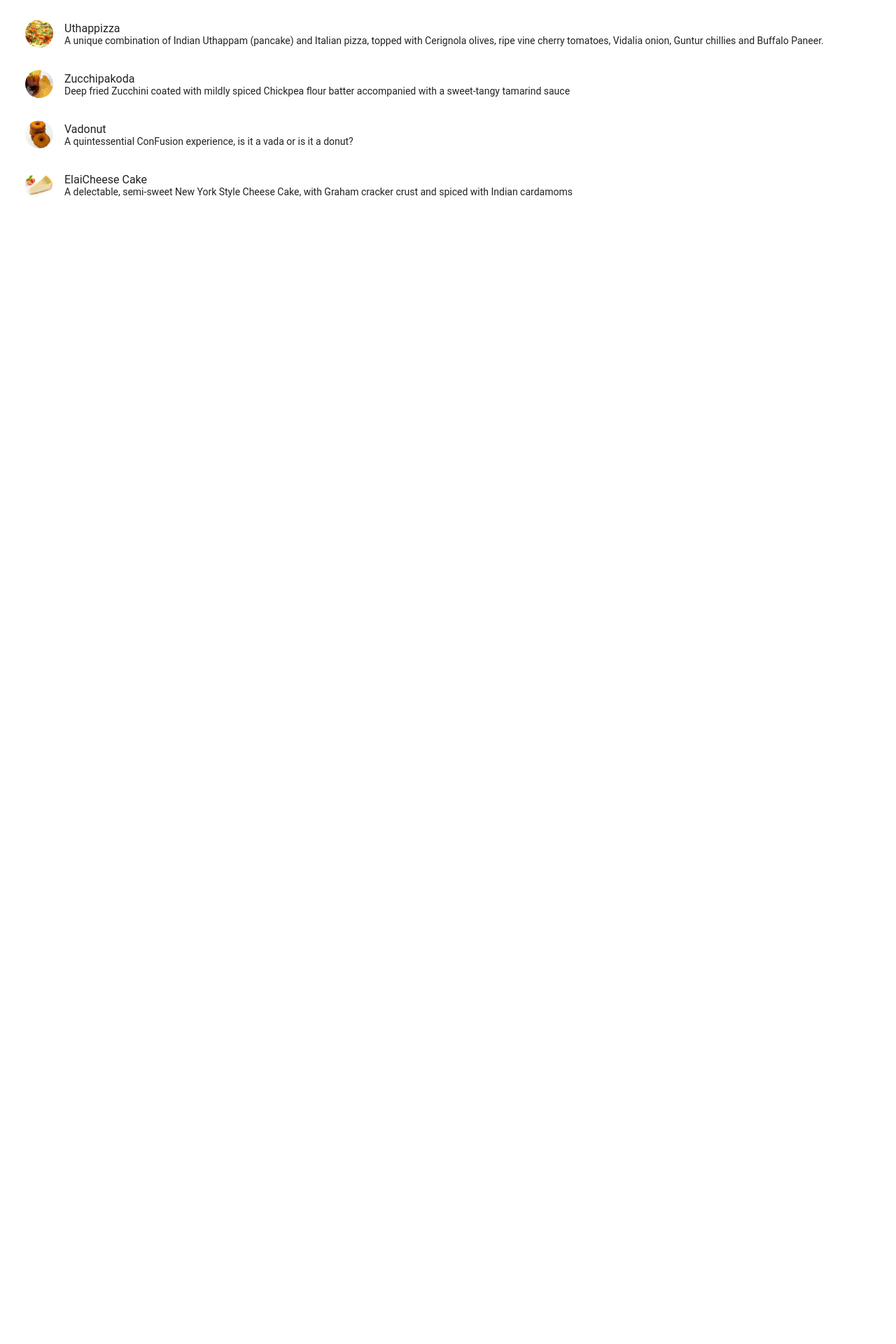
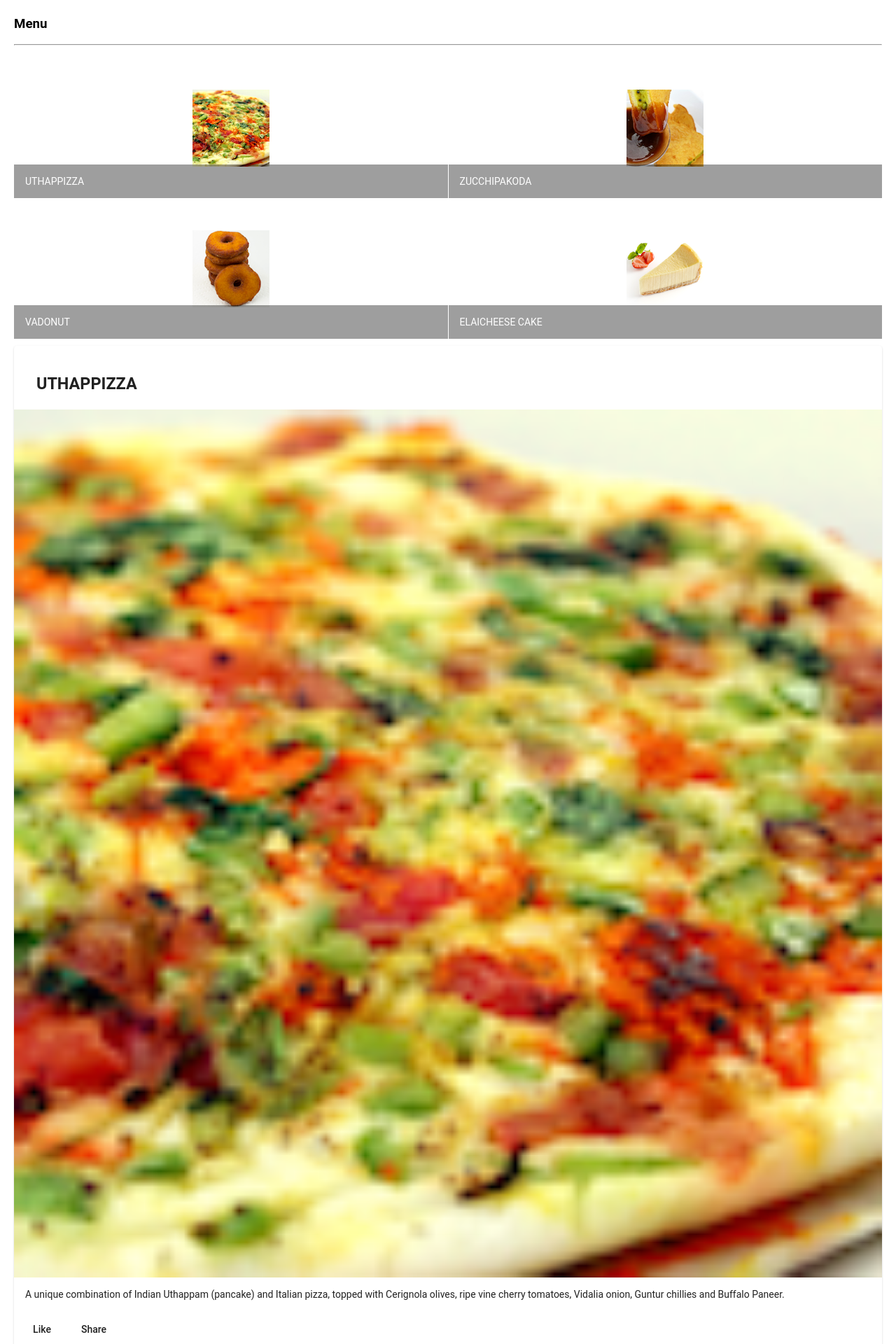
Before and after one commit to rohithkoteval/conFusion, an Angular app: page / in a window 1280 px wide. Shown: the part 80-2000 px from the top of the page at 70% size. Before the commit the page ends 800 px from the top, so only its background shows below. Built offline with nearby package versions, Linux system fonts and the light colour scheme.

Commit message:
Components-Part-2

```diff
--- a/src/app/app.module.ts
+++ b/src/app/app.module.ts
@@ -4,6 +4,9 @@
 import { MatToolbarModule } from '@angular/material/toolbar';
 import { FlexLayoutModule } from '@angular/flex-layout';
 import { MatListModule } from '@angular/material/list';
+import { MatGridListModule } from '@angular/material/grid-list';
+import { MatCardModule } from '@angular/material/card';
+import { MatButtonModule } from '@angular/material/button';
 
 import { AppRoutingModule } from './app-routing.module';
 import { AppComponent } from './app.component';
@@ -22,6 +25,9 @@
     BrowserAnimationsModule,
     MatToolbarModule,
     MatListModule,
+    MatGridListModule,
+    MatCardModule,
+    MatButtonModule,
     FlexLayoutModule
   ],
   providers: [],
--- a/src/app/menu/menu.component.html
+++ b/src/app/menu/menu.component.html
@@ -1,9 +1,38 @@
 <div class="container" fxLayout="column" fxLayoutGap="10px">
-    <mat-list fxFlex>
-        <mat-list-item *ngFor="let dish of dishes">
-            <img matListAvatar src="{{dish.image}}" alt="{{dish.name}}">
-            <h1 matLine>{{dish.name}}</h1>
-            <p matLine><span>{{dish.description}}</span></p>
-        </mat-list-item>
-    </mat-list>
+    <div fxFlex>
+        <div>
+            <h3>Menu</h3>
+            <hr>
+        </div>
+    </div>
+
+    <div fxFlex>
+        <mat-grid-list cols="2" rowHeight="200px">
+            <mat-grid-tile *ngFor="let dish of dishes">
+                <img matListAvatar src="{{dish.image}}" alt="{{dish.name}}">
+                <!-- <p matLine><span>{{dish.description}}</span></p> -->
+                <mat-grid-tile-footer>
+                    <h1>{{dish.name | uppercase}}</h1>
+                </mat-grid-tile-footer>
+            </mat-grid-tile>
+        </mat-grid-list>
+    </div>
+
+    <div fxFlex *ngIf="selectedDish">
+        <mat-card>
+            <mat-card-header>
+                <mat-card-title>
+                    <h3>{{selectedDish.name | uppercase}}</h3>
+                </mat-card-title>
+            </mat-card-header>
+            <img mat-card-image src="{{selectedDish.image}}" alt="{{selectedDish.name}}">
+            <mat-card-content>
+                <p>{{selectedDish.description}}</p>
+            </mat-card-content>
+            <mat-card-actions>
+                <button mat-button>Like</button>
+                <button mat-button>Share</button>
+            </mat-card-actions>
+        </mat-card>
+    </div>
 </div>
--- a/src/app/menu/menu.component.ts
+++ b/src/app/menu/menu.component.ts
@@ -1,14 +1,8 @@
 import { Component, OnInit } from '@angular/core';
 import { Dish } from '../shared/dish';
 
-@Component({
-  selector: 'app-menu',
-  templateUrl: './menu.component.html',
-  styleUrls: ['./menu.component.scss']
-})
-export class MenuComponent implements OnInit {
 
-  dishes:Dish[] = [
+const DISHES:Dish[] = [
   {
     id: '0',
     name: 'Uthappizza',
@@ -52,6 +46,17 @@
   }
  ];
 
+@Component({
+  selector: 'app-menu',
+  templateUrl: './menu.component.html',
+  styleUrls: ['./menu.component.scss']
+})
+export class MenuComponent implements OnInit {
+
+  dishes:Dish[] = DISHES;
+
+  selectedDish:Dish = DISHES[0]
+
   constructor() { }
 
   ngOnInit(): void {
```
Lines whose indentation alone changed are shown as unchanged.
